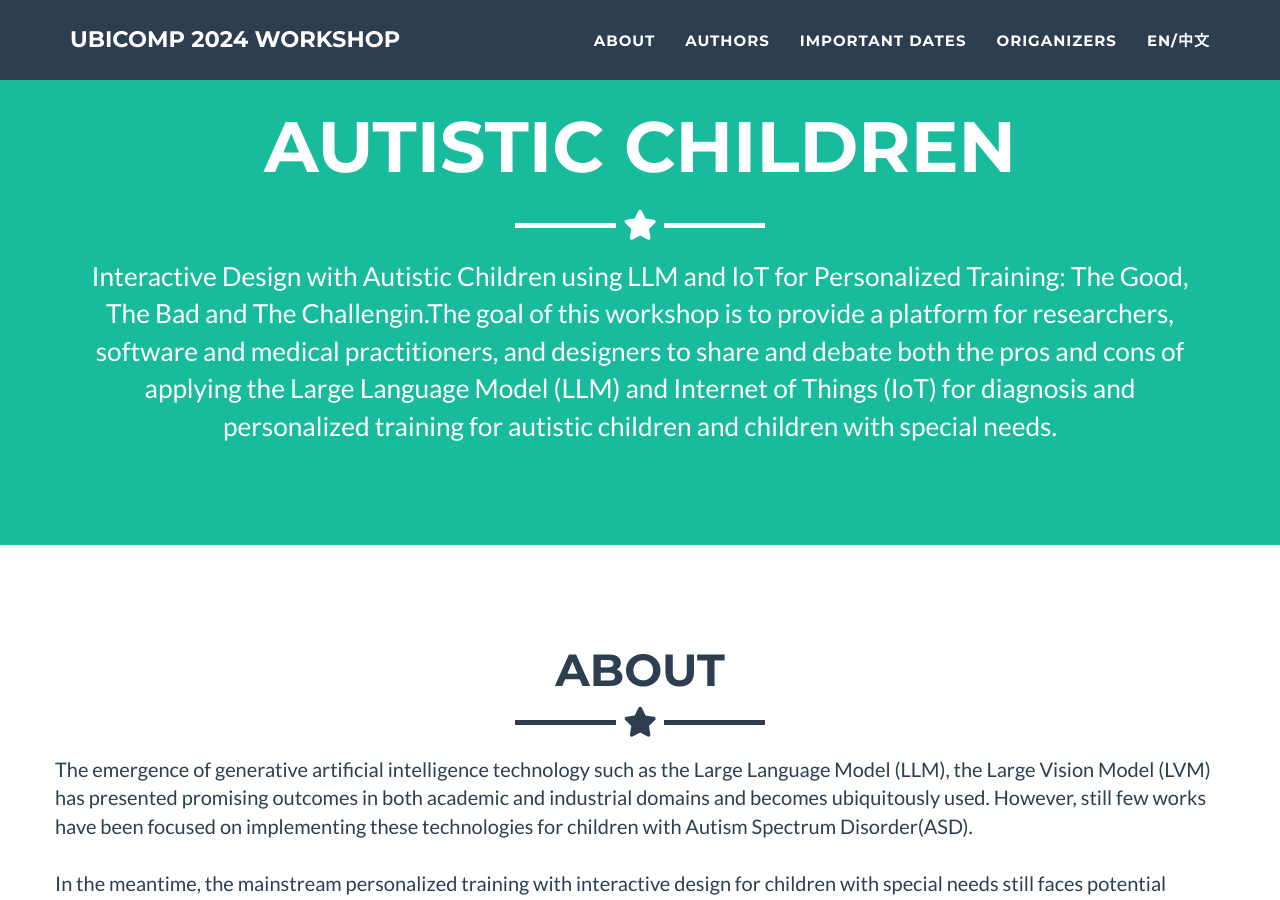
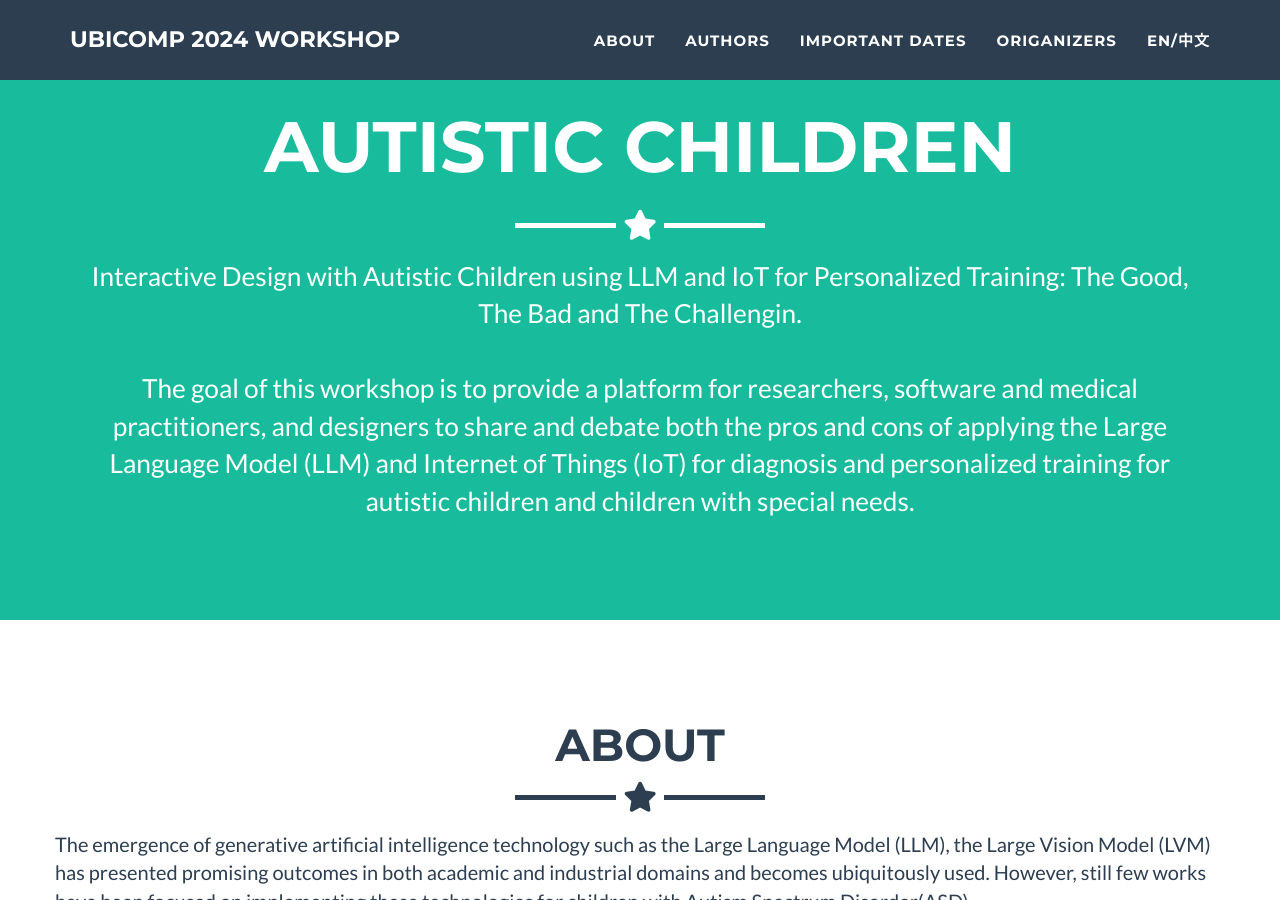
Before and after one commit to idwac/idwac.github.io, a Jekyll site: the page built from _posts/2014-07-18-project-1.markdown, in a window 1280 px wide and 900 px high, scrolled down 607 px. Built offline with Jekyll 4.4.1, drawn with Linux system fonts in a browser that asks for light colours.

```diff
--- a/_config.yml
+++ b/_config.yml
@@ -9,7 +9,7 @@ skills: "Interactive Design with Autistic Children using LLM and IoT for Persona
 meta_author: LastName FirstName
 
 main_topic: 'Interactive Design for Autistic Children'
-sub_topic: 'Interactive Design with Autistic Children using LLM and IoT for Personalized Training: The Good, The Bad and The Challengin.The goal of this workshop is to provide a platform for researchers, software and medical practitioners, and designers to share and debate both the pros and cons of applying the Large Language Model (LLM) and Internet of Things (IoT) for diagnosis and personalized training for autistic children and children with special needs. '
+sub_topic: 'Interactive Design with Autistic Children using LLM and IoT for Personalized Training: The Good, The Bad and The Challengin. <br><br>The goal of this workshop is to provide a platform for researchers, software and medical practitioners, and designers to share and debate both the pros and cons of applying the Large Language Model (LLM) and Internet of Things (IoT) for diagnosis and personalized training for autistic children and children with special needs. '
 
 
 # Google webmaster tools
```
